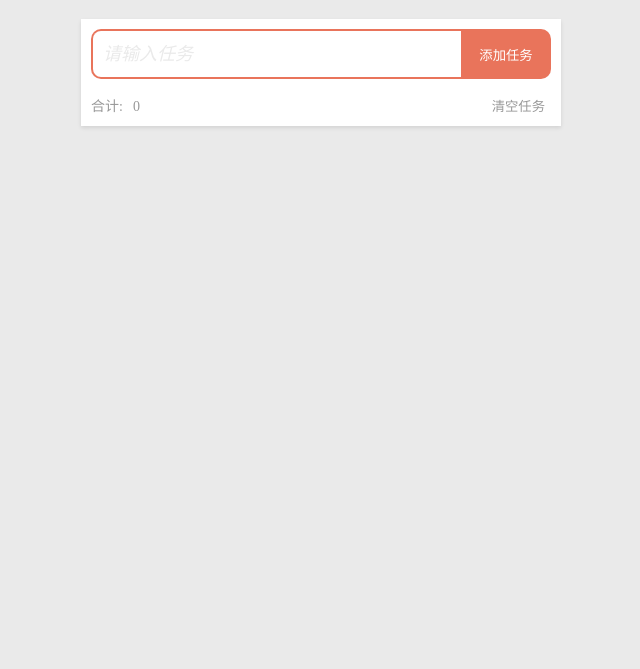
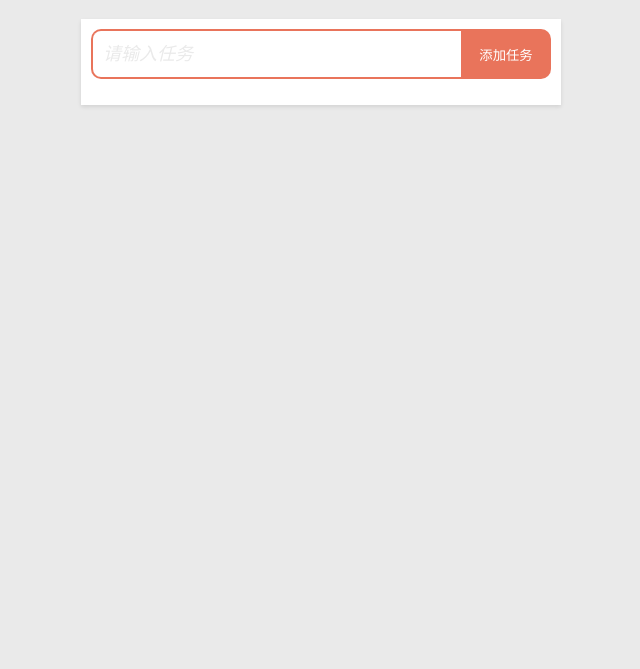
Before and after one commit to Ting-Chan/JavaScript-, a plain HTML site: page LitileNote/小黑记事本.html in a window 1280 px wide. Shown: the part 131-800 px from the top of the page, without its empty margins (319-959 px from the left). Drawn offline with Linux system fonts and the light colour scheme.

Commit message:
修改小黑记事本-优化底部显示

```diff
--- a/LitileNote/小黑记事本.html
+++ b/LitileNote/小黑记事本.html
@@ -155,7 +155,7 @@
             </li>
           </template>
         </ul>
-        <div class="footer">
+        <div class="footer" v-if="isFooterShow">
           <div class="sum-wrapper">
             <span>合计:</span>
             <span class="sum">{{ taskList.length }}</span>
@@ -173,6 +173,11 @@
         return {
           task: "",
           taskList: [],
+        }
+      },
+      computed: {
+        isFooterShow() {
+          return this.taskList.length !== 0;
         }
       },
       methods: {
```
